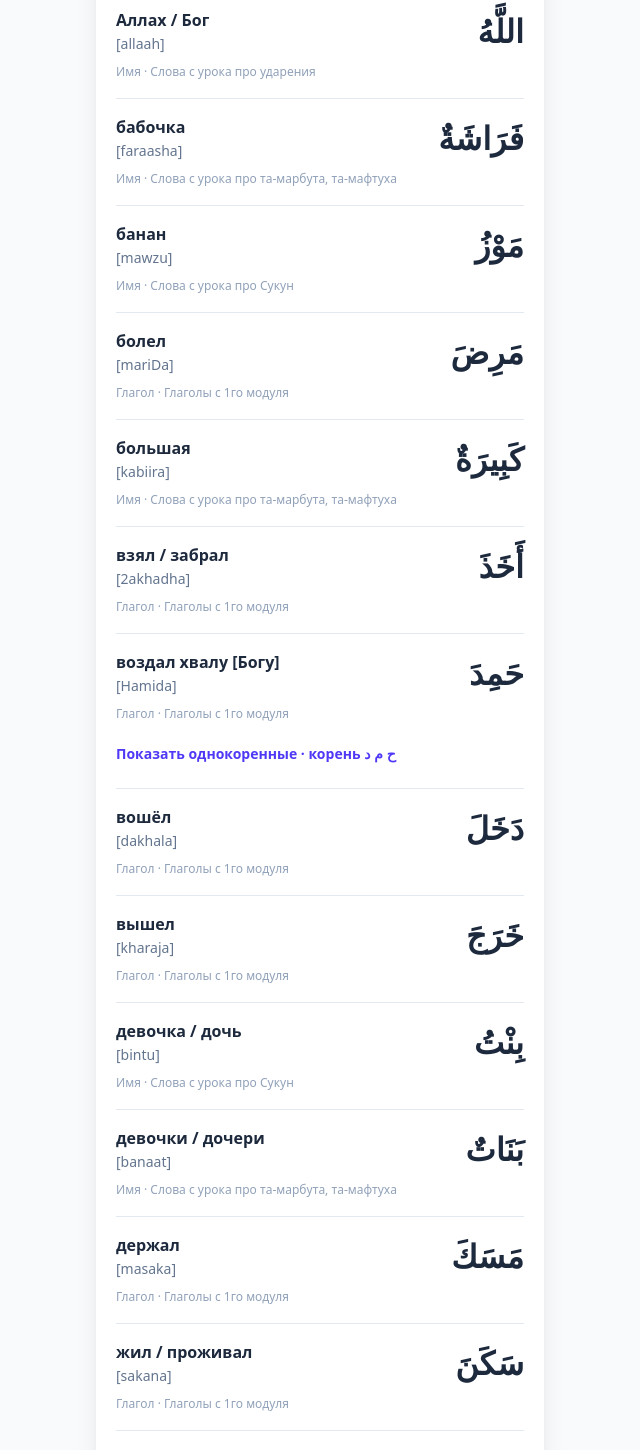
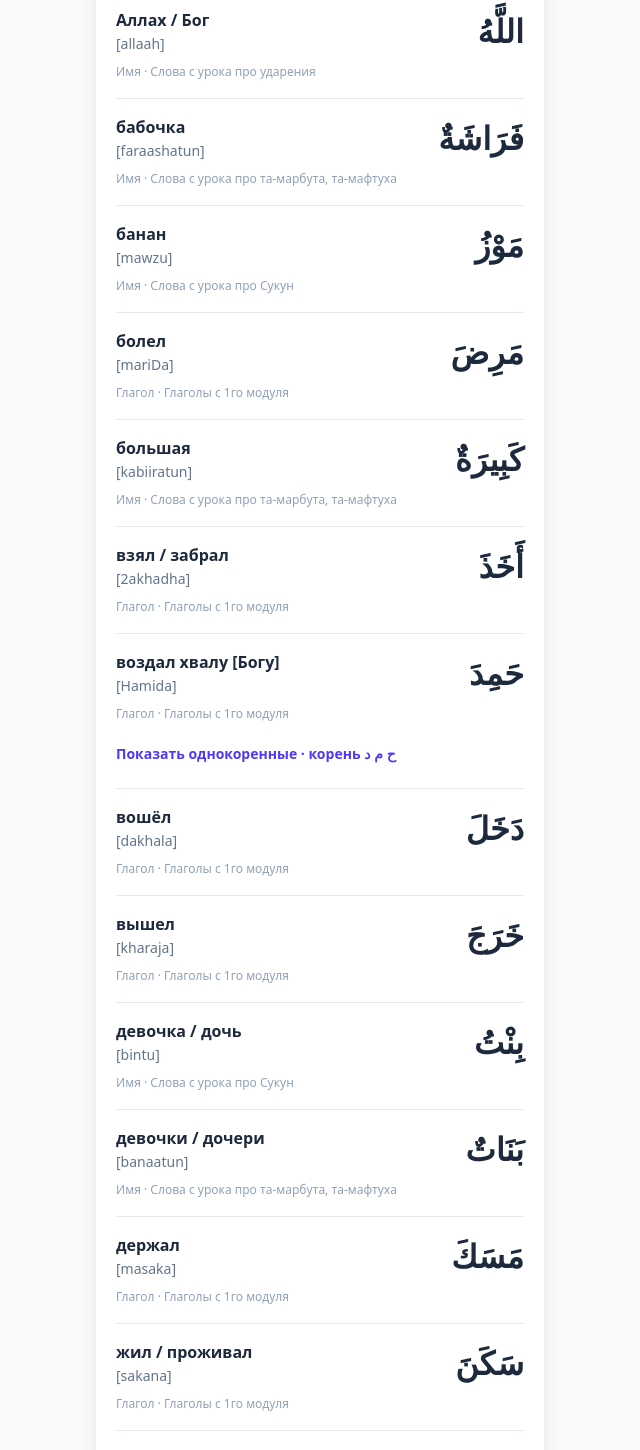
Before and after one commit to labekasova/labekasova.github.io, a React (Vite) app: page / in a window 1280 px wide. Shown: the part 420-1870 px from the top of the page, without its empty margins (320-960 px from the left). Built offline with nearby package versions, Linux system fonts and the light colour scheme.

Commit message:
Update words.js
added -tun

```diff
--- a/src/data/words.js
+++ b/src/data/words.js
@@ -67,24 +67,24 @@ export const WORDS_BASE = [
   { id: 210, arabic: 'صَدَّقَ', transcription: 'Saddaqa', russian: 'поверил / признал истинным', translations: ['поверил', 'признал истинным'], semanticGroup: 'Общение и дух', type: WORD_TYPES.verb, lessonId: SHADDA },
   { id: 211, arabic: 'جَنَّةٌ', transcription: 'jannatun', russian: 'рай / сад', translations: ['рай', 'сад'], semanticGroup: 'Вера и поклонение', type: WORD_TYPES.noun, lessonId: SHADDA },
   { id: 212, arabic: 'كَذَّبَ', transcription: 'kadhdhaba', russian: 'отрицал / счёл ложью', translations: ['отрицал', 'счёл ложью'], semanticGroup: 'Общение и дух', type: WORD_TYPES.verb, lessonId: SHADDA },
-  { id: 301, arabic: 'كِتَابٌ', transcription: 'kitaab', russian: 'книга', translations: ['книга'], semanticGroup: 'Учёба и знания', type: WORD_TYPES.noun, lessonId: STRESS, root: 'ك ت ب' },
+  { id: 301, arabic: 'كِتَابٌ', transcription: 'kitaabun', russian: 'книга', translations: ['книга'], semanticGroup: 'Учёба и знания', type: WORD_TYPES.noun, lessonId: STRESS, root: 'ك ت ب' },
   { id: 302, arabic: 'كُوبٌ', transcription: 'kuub', russian: 'стакан', translations: ['стакан'], semanticGroup: 'Быт и предметы', type: WORD_TYPES.noun, lessonId: STRESS },
   { id: 303, arabic: 'عِيدٌ', transcription: '3iid', russian: 'праздник', translations: ['праздник'], semanticGroup: 'Время и события', type: WORD_TYPES.noun, lessonId: STRESS },
   { id: 304, arabic: 'إِسْلَامٌ', transcription: '2islaam', russian: 'ислам', translations: ['ислам'], semanticGroup: 'Вера и поклонение', type: WORD_TYPES.noun, lessonId: STRESS, root: 'س ل م' },
   { id: 305, arabic: 'أُسْبُوعٌ', transcription: '2usbuu3', russian: 'неделя', translations: ['неделя'], semanticGroup: 'Время и события', type: WORD_TYPES.noun, lessonId: STRESS },
-  { id: 306, arabic: 'جَدِيدٌ', transcription: 'jadiid', russian: 'новый', translations: ['новый'], semanticGroup: 'Признаки', type: WORD_TYPES.noun, lessonId: STRESS, root: 'ج د د' },
+  { id: 306, arabic: 'جَدِيدٌ', transcription: 'jadiidun', russian: 'новый', translations: ['новый'], semanticGroup: 'Признаки', type: WORD_TYPES.noun, lessonId: STRESS, root: 'ج د د' },
   { id: 307, arabic: 'اللَّهُ', transcription: 'allaah', russian: 'Аллах / Бог', translations: ['Аллах', 'Бог'], semanticGroup: 'Вера и поклонение', type: WORD_TYPES.noun, lessonId: STRESS },
   { id: 401, arabic: 'قَالَتْ', transcription: 'qaalat', russian: 'она сказала', translations: ['она сказала'], semanticGroup: 'Общение и дух', type: WORD_TYPES.verb, lessonId: TA_MARBUTA },
-  { id: 402, arabic: 'مُسْلِمَاتٌ', transcription: 'muslimaat', russian: 'мусульманки', translations: ['мусульманки'], semanticGroup: 'Люди', type: WORD_TYPES.noun, lessonId: TA_MARBUTA, root: 'س ل م' },
-  { id: 403, arabic: 'كَبِيرَةٌ', transcription: 'kabiira', russian: 'большая', translations: ['большая'], semanticGroup: 'Признаки', type: WORD_TYPES.noun, lessonId: TA_MARBUTA },
-  { id: 404, arabic: 'فَرَاشَةٌ', transcription: 'faraasha', russian: 'бабочка', translations: ['бабочка'], semanticGroup: 'Животные', type: WORD_TYPES.noun, lessonId: TA_MARBUTA },
+  { id: 402, arabic: 'مُسْلِمَاتٌ', transcription: 'muslimaatun', russian: 'мусульманки', translations: ['мусульманки'], semanticGroup: 'Люди', type: WORD_TYPES.noun, lessonId: TA_MARBUTA, root: 'س ل م' },
+  { id: 403, arabic: 'كَبِيرَةٌ', transcription: 'kabiiratun', russian: 'большая', translations: ['большая'], semanticGroup: 'Признаки', type: WORD_TYPES.noun, lessonId: TA_MARBUTA },
+  { id: 404, arabic: 'فَرَاشَةٌ', transcription: 'faraashatun', russian: 'бабочка', translations: ['бабочка'], semanticGroup: 'Животные', type: WORD_TYPES.noun, lessonId: TA_MARBUTA },
   { id: 405, arabic: 'عَائِشَةُ', transcription: '3aa2isha', russian: 'Аиша', translations: ['Аиша'], semanticGroup: 'Люди', type: WORD_TYPES.noun, lessonId: TA_MARBUTA },
-  { id: 406, arabic: 'مُثْمِرَاتٌ', transcription: 'muthmiraat', russian: 'плодоносящие / плодотворные, жен. мн. ч.', translations: ['плодоносящие', 'плодотворные'], semanticGroup: 'Признаки', type: WORD_TYPES.noun, lessonId: TA_MARBUTA },
-  { id: 407, arabic: 'سَفِينَةٌ', transcription: 'safiina', russian: 'корабль / судно', translations: ['корабль', 'судно'], semanticGroup: 'Транспорт', type: WORD_TYPES.noun, lessonId: TA_MARBUTA },
-  { id: 408, arabic: 'جَمْعِيَّةٌ', transcription: 'jam3iyya', russian: 'общество / ассоциация / организация', translations: ['общество', 'ассоциация', 'организация'], semanticGroup: 'Общество', type: WORD_TYPES.noun, lessonId: TA_MARBUTA },
-  { id: 409, arabic: 'مَدْرَسَةٌ', transcription: 'madrasa', russian: 'школа', translations: ['школа'], semanticGroup: 'Учёба и знания', type: WORD_TYPES.noun, lessonId: TA_MARBUTA, root: 'د ر س' },
-  { id: 410, arabic: 'بَنَاتٌ', transcription: 'banaat', russian: 'девочки / дочери', translations: ['девочки', 'дочери'], semanticGroup: 'Люди', type: WORD_TYPES.noun, lessonId: TA_MARBUTA },
-  { id: 411, arabic: 'جَدِيدَةٌ', transcription: 'jadiida', russian: 'новая', translations: ['новая'], semanticGroup: 'Признаки', type: WORD_TYPES.noun, lessonId: TA_MARBUTA, root: 'ج د د' },
+  { id: 406, arabic: 'مُثْمِرَاتٌ', transcription: 'muthmiraatun', russian: 'плодоносящие / плодотворные, жен. мн. ч.', translations: ['плодоносящие', 'плодотворные'], semanticGroup: 'Признаки', type: WORD_TYPES.noun, lessonId: TA_MARBUTA },
+  { id: 407, arabic: 'سَفِينَةٌ', transcription: 'safiinatun', russian: 'корабль / судно', translations: ['корабль', 'судно'], semanticGroup: 'Транспорт', type: WORD_TYPES.noun, lessonId: TA_MARBUTA },
+  { id: 408, arabic: 'جَمْعِيَّةٌ', transcription: 'jam3iyyatun', russian: 'общество / ассоциация / организация', translations: ['общество', 'ассоциация', 'организация'], semanticGroup: 'Общество', type: WORD_TYPES.noun, lessonId: TA_MARBUTA },
+  { id: 409, arabic: 'مَدْرَسَةٌ', transcription: 'madrasatun', russian: 'школа', translations: ['школа'], semanticGroup: 'Учёба и знания', type: WORD_TYPES.noun, lessonId: TA_MARBUTA, root: 'د ر س' },
+  { id: 410, arabic: 'بَنَاتٌ', transcription: 'banaatun', russian: 'девочки / дочери', translations: ['девочки', 'дочери'], semanticGroup: 'Люди', type: WORD_TYPES.noun, lessonId: TA_MARBUTA },
+  { id: 411, arabic: 'جَدِيدَةٌ', transcription: 'jadiidatun', russian: 'новая', translations: ['новая'], semanticGroup: 'Признаки', type: WORD_TYPES.noun, lessonId: TA_MARBUTA, root: 'ج د د' },
   { id: 412, arabic: 'طَارَتْ', transcription: 'Taarat', russian: 'она полетела / она летела', translations: ['она полетела', 'она летела'], semanticGroup: 'Движение', type: WORD_TYPES.verb, lessonId: TA_MARBUTA }
 ];
 
```
